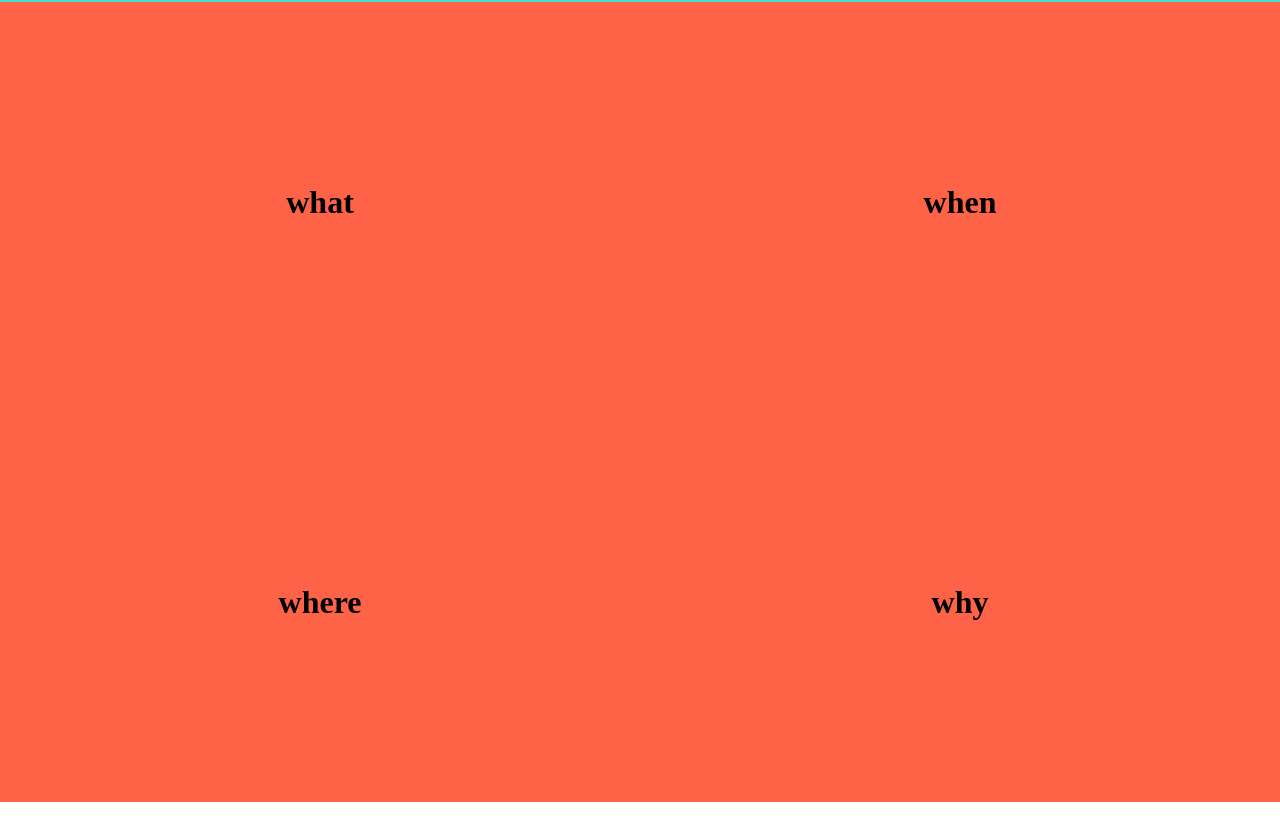
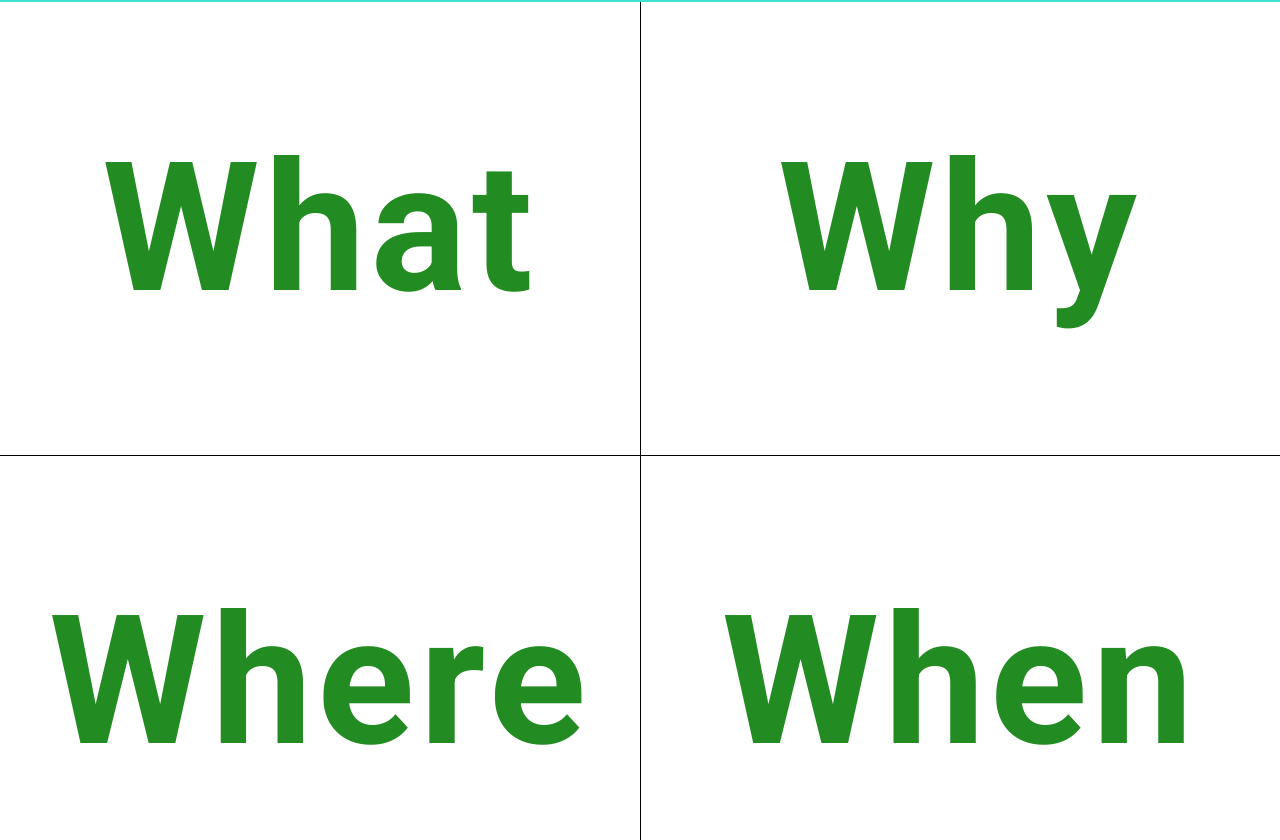
Before and after one commit to zbayard/southern-cut, a React (Create React App) app: page / in a window 1280 px wide. Shown: the part 798-1638 px from the top of the page. Before the commit the page ends 1600 px from the top, so only its background shows below. Built offline with nearby package versions, Linux system fonts and the light colour scheme.

Commit message:
about coming together

```diff
--- a/src/App.css
+++ b/src/App.css
@@ -11,3 +11,11 @@ a{
   text-transform: uppercase;
   letter-spacing: 2px;
 }
+
+h1{
+  font-family: 'Roboto' , sans-serif;
+  font-weight: 700;
+  font-size: 180px;
+  color: forestgreen;
+  letter-spacing: 5px;
+}
--- a/src/components/About Us/AboutUs.css
+++ b/src/components/About Us/AboutUs.css
@@ -1,7 +1,7 @@
 .about-us{
     height: 100vh;
-    /* position: relative; */
-    background: tomato;
+    position: relative;
+    background: white;
     background-size: cover;
 }
 
@@ -9,18 +9,45 @@
 .w-container{
     display: grid;
     grid-template-columns: repeat(2, 1fr);
-    justify-content: center;
+
 }
 
-.w-box{
-    height: 50vh;
+.what-box{
+    height: 100%;
+    width: 100%;
+    display: flex;
+    justify-content: center;
+    align-items: center;
+    position: relative;
+    border-right: 1px solid black;
+    border-bottom: 1px solid black;
+}
+
+.why-box{
+    height: 100%;
+    width: 100%;
+    display: flex;
+    justify-content: center;
+    align-items: center;
+    position: relative;
+    border-bottom: 1px solid black;
+}
+
+.where-box{
+    height: 100%;
+    width: 100%;
+    display: flex;
+    justify-content: center;
+    align-items: center;
+    position: relative;
+    border-right: 1px solid black;
+}
+
+.when-box{
+    height: 100%;
     width: 100%;
     display: flex;
     justify-content: center;
     align-items: center;
     position: relative;
 }
-
-.ws{
-
-}
--- a/src/components/About Us/AboutUs.js
+++ b/src/components/About Us/AboutUs.js
@@ -1,20 +1,29 @@
 import './AboutUs.css';
+import {useState} from 'react';
 
 const AboutUs = ()=>{
+
+    const [hovering, setHovering] = useState(false)
+
+    const isHovering = ()=>{
+        console.log(hovering)
+
+    }
+
     return (
         <div className="about-us">
             <div className="w-container">
-                <div className="w-box">
-                    <h1 className="ws">what</h1>
+                <div className="what-box">
+                    <h1 className="ws">What</h1>
                 </div>
-                <div className="w-box">
-                    <h1 className="ws">when</h1>
+                <div className="why-box">
+                    <h1 className="ws">Why</h1>
                 </div>
-                <div className="w-box">
-                    <h1 className="ws">where</h1>
+                <div className="where-box">
+                    <h1 className="ws">Where</h1>
                 </div>
-                <div className="w-box">
-                <h1 className="ws">why</h1>
+                <div className="when-box">
+                <h1 className="ws">When</h1>
                 </div>
             </div>
 
--- a/src/components/Navbar/Navbar.css
+++ b/src/components/Navbar/Navbar.css
@@ -2,7 +2,7 @@
     width: 100vw;
     height: 60px;
     position: fixed;
-    background-color: black;
+    background-color: white;
     top: 0;
     left: 0;
     z-index: 2;
@@ -17,7 +17,7 @@
 }
 
 .nav-logo a{
-    color: white;
+    color: black;
     text-decoration: none;
     font-size: 20px;
 }
@@ -38,7 +38,7 @@
 }
 
 .nav-items a{
-    color: white;
+    color: black;
     text-decoration: none;
 
 }
@@ -54,7 +54,7 @@
     content: "";
     display: block;
     width: 0%;
-    border-bottom: 1px solid white;
+    border-bottom: 1px solid black;
     transition: .5s;
     padding-bottom: 2px;
 
```
